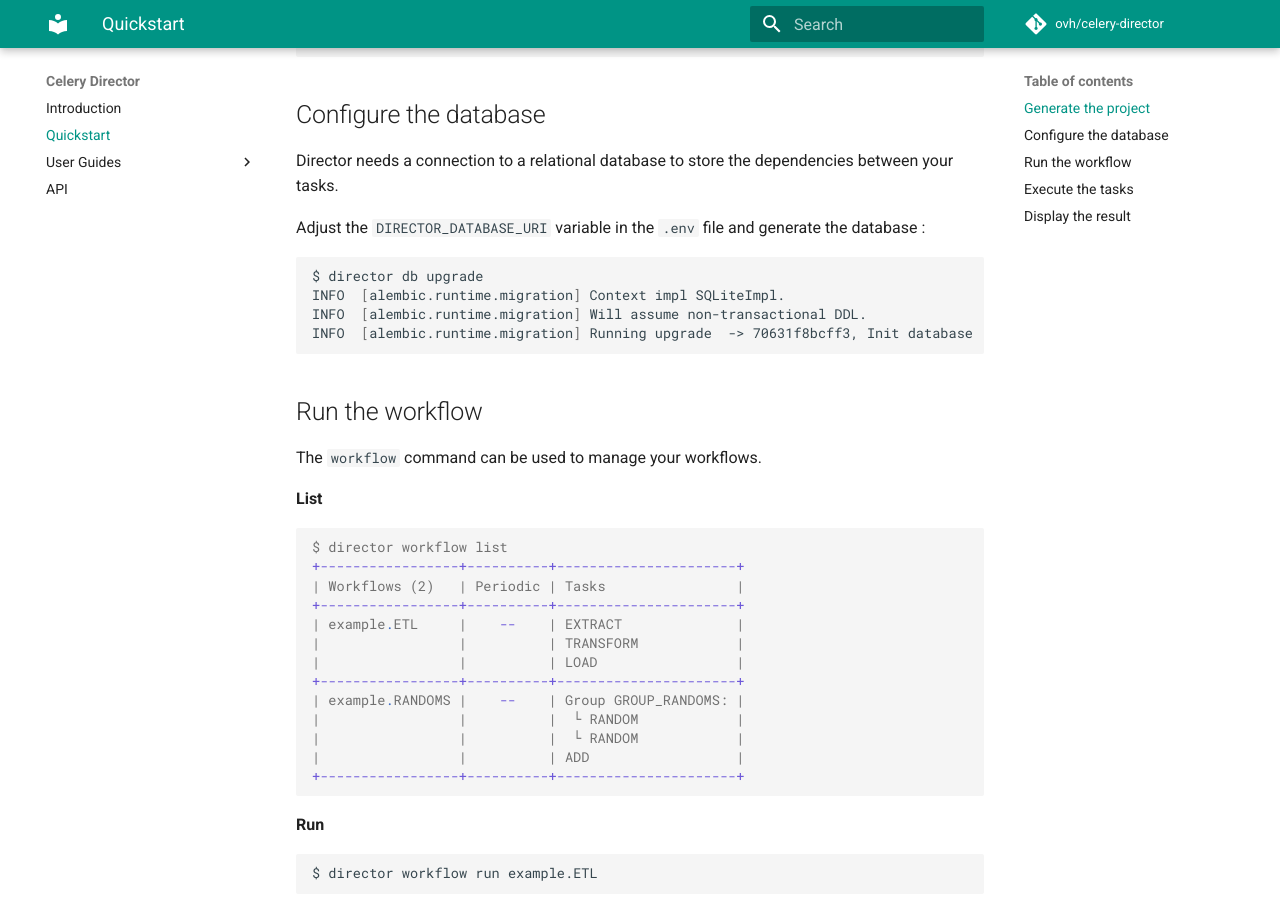
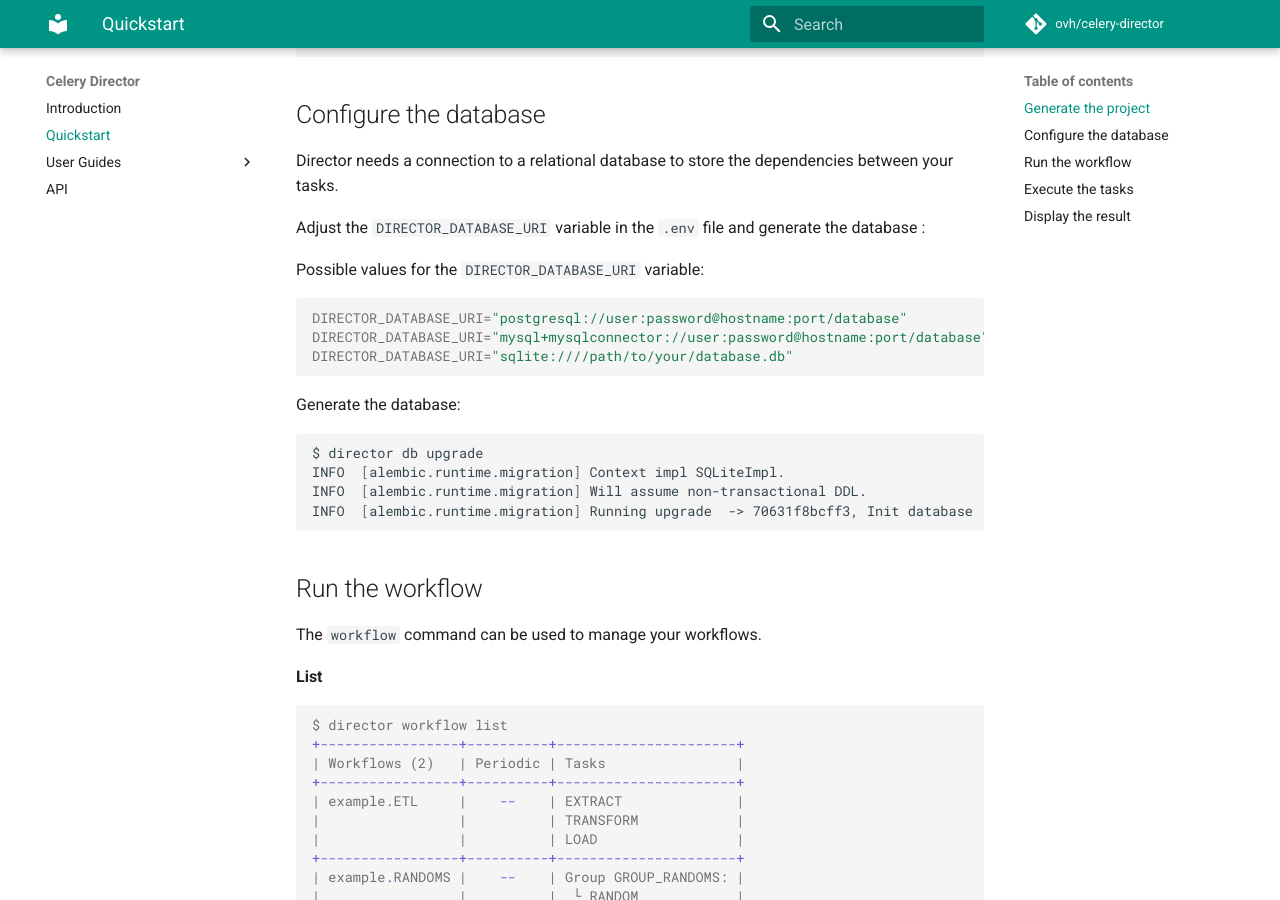
Before and after one commit to ovh/celery-director, an MkDocs documentation site: the page built from docs/docs/quickstart.md, in a window 1280 px wide and 900 px high, scrolled down 1107 px. Built offline with MkDocs 1.6.1 and Material for MkDocs 9.7.7, drawn with Linux system fonts in a browser that asks for light colours; comment, search, counter and statistics services are not loaded.

Commit message:
docs: update DIRECTOR_DATABASE_URI usage depending on the database used
Signed-off-by: Maxime Caruchet <maxime.caruchet@corp.ovh.com>

````diff
--- a/docs/docs/quickstart.md
+++ b/docs/docs/quickstart.md
@@ -62,6 +62,14 @@ between your tasks.
 
 Adjust the `DIRECTOR_DATABASE_URI` variable in the `.env` file and generate the database :
 
+Possible values for the `DIRECTOR_DATABASE_URI` variable:
+```shell
+DIRECTOR_DATABASE_URI="postgresql://user:password@hostname:port/database"           # Using PostgreSQL
+DIRECTOR_DATABASE_URI="mysql+mysqlconnector://user:password@hostname:port/database" # Using MySQL
+DIRECTOR_DATABASE_URI="sqlite:////path/to/your/database.db"                         # Using SQLite
+```
+
+Generate the database:
 ```
 $ director db upgrade
 INFO  [alembic.runtime.migration] Context impl SQLiteImpl.
````
